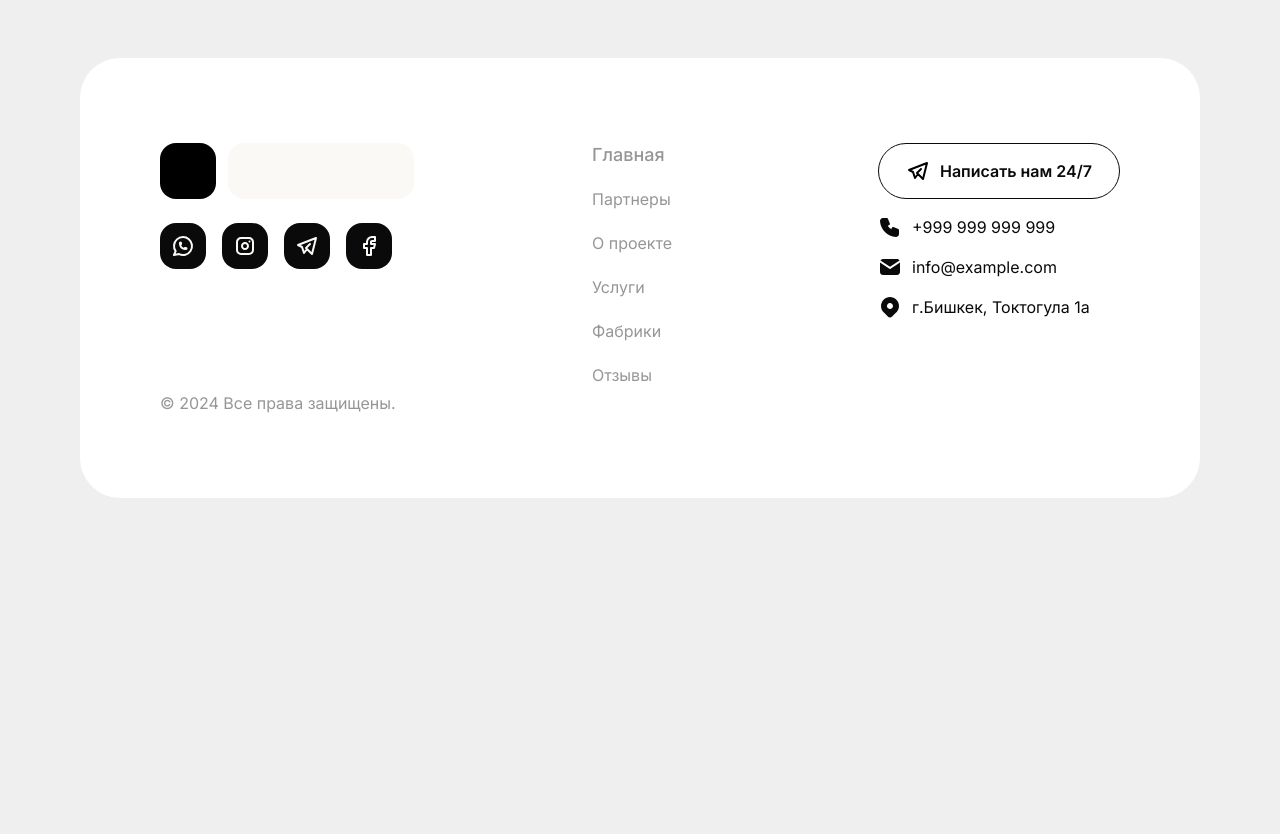
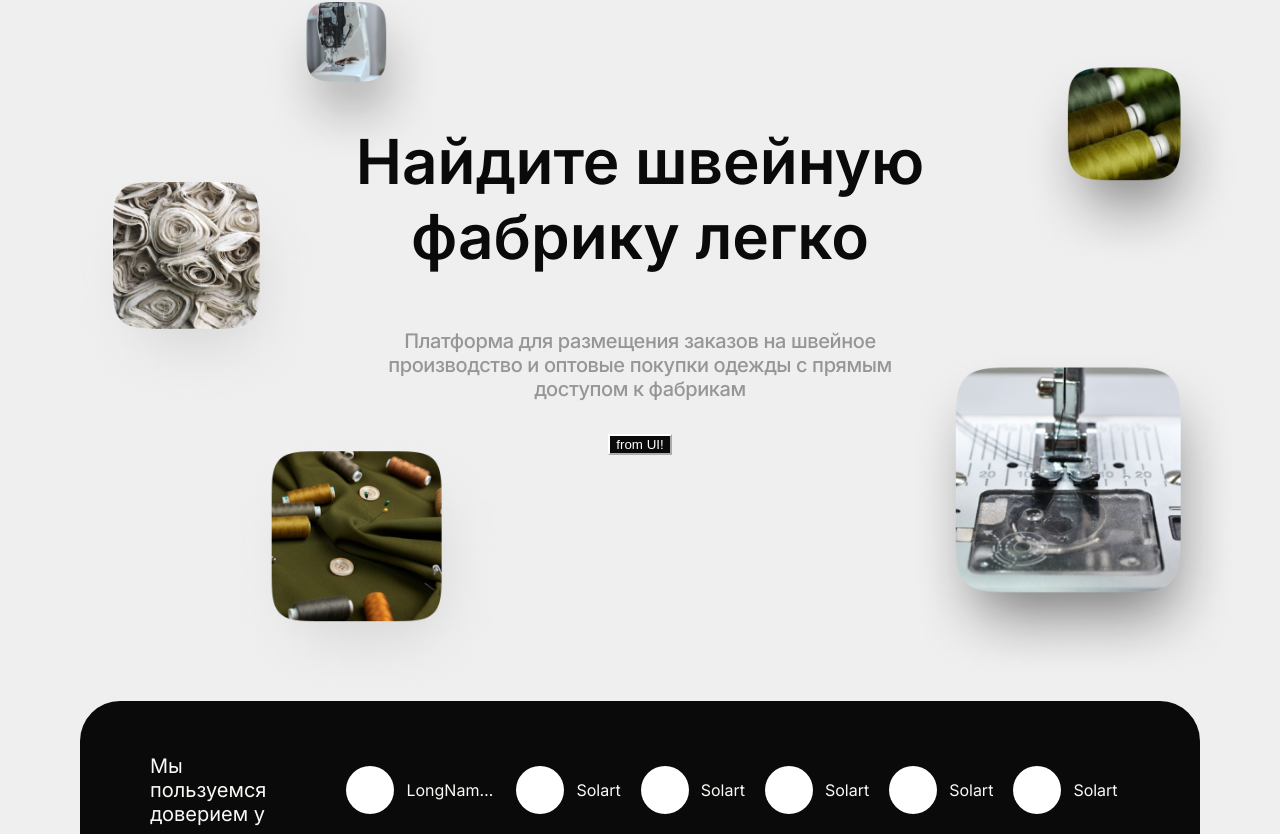
Before and after one commit to askarbekovDev/zentext, a Next.js app: page / in a window 1280 px wide. Shown: the part 146-980 px from the top of the page. Before the commit the page ends 800 px from the top, so only its background shows below. Built offline with nearby package versions, Linux system fonts and the light colour scheme.

Commit message:
landing in process

```diff
--- a/src/app/page.tsx
+++ b/src/app/page.tsx
@@ -10,17 +10,7 @@ export default function Home() {
     //   <br />
     //   <Status state="new" /><br /><Status state="approved" /><br /><Status state="rejected" />
     //   <br />
-    <>
-      <SearchBar />
-      {/* <SearchBar />
-      <SearchBar />
-      <SearchBar />
-      <SearchBar />
-      <SearchBar />
-      <SearchBar />
-      <SearchBar /> */}
-    </>
     // </div>
-    // <Intro />
+    <Intro />
   );
 }
--- a/src/components/intro.tsx/index.module.scss
+++ b/src/components/intro.tsx/index.module.scss
@@ -14,11 +14,11 @@
   align-items: center;
   .mainTitle {
     position: absolute;
-    top: 180px;
+    top: 190px;
     max-width: 833px;
     width: 100%;
     font-weight: 600;
-    font-size: 72px;
+    font-size: 62px;
     letter-spacing: -4%;
     text-align: center;
     color: var(--secondary_dark);
@@ -26,12 +26,11 @@
 
   .subTitle {
     position: absolute;
-    top: 350px;
+    top: 395px;
     max-width: 600px;
     width: 100%;
     font-size: 20px;
-    margin-top: 33px;
-    font-weight: 600;
+    font-weight: 500;
     line-height: 24px;
     letter-spacing: -0.02em;
     text-align: center;
@@ -45,7 +44,7 @@
   background-color: var(--secondary_dark);
 }
 
-div.inTrust {
+.inTrust {
   position: absolute;
   bottom: 0;
   display: flex;
@@ -56,6 +55,11 @@ div.inTrust {
   height: 178px;
   background-color: var(--secondary_dark);
   border-radius: 40px;
+  @media (max-width: 1200px) {
+    flex-direction: column;
+    height: 146px;
+    padding: 10px 20px;
+  }
   .text {
     width: 146px;
     color: var(--secondary_light);
@@ -64,20 +68,79 @@ div.inTrust {
     line-height: 24.2px;
     text-align: left;
     margin-left: 70px;
+    @media (max-width: 1200px) {
+      width: fit-content;
+      font-weight: 600;
+      text-align: center;
+      margin: 10px 0;
+    }
   }
 }
 
 .companies {
   display: flex;
-  margin: 0 70px 0 70px;
+  margin-inline: 70px;
   align-items: center;
   justify-content: space-between;
   width: 100%;
+  height: 75px;
+  overflow: hidden;
+  justify-content: space-evenly;
+  overflow-x: scroll;
+  scrollbar-width: thin;
   color: var(--secondary_light);
+  min-width: unset;
+  border-radius: 35px;
+  -webkit-overflow-scrolling: touch;
+  @media (max-width: 1200px) {
+    margin-inline: 0;
+  }
   .company {
+    max-width: 150px;
+    flex-shrink: 0;
     display: flex;
     align-items: center;
     justify-content: flex-start;
-    margin: 0 20px 0 20px;
+    margin-inline: 10px;
+    span {
+      overflow: hidden;
+      white-space: nowrap;
+      text-overflow: ellipsis;
+    }
   }
 }
+
+.imageFirst {
+  position: absolute;
+  top: 50%;
+  left: 50%;
+  transform: translate(-380px, -425px);
+}
+
+.imageSecond {
+  position: absolute;
+  top: 50%;
+  left: 50%;
+  transform: translate(380px, -360px);
+}
+
+.imageThird {
+  position: absolute;
+  top: 50%;
+  left: 50%;
+  transform: translate(-570px, -250px);
+}
+
+.imageFourth {
+  position: absolute;
+  top: 50%;
+  left: 50%;
+  transform: translate(268px, -60px);
+}
+
+.imageFifth {
+  position: absolute;
+  top: 50%;
+  left: 50%;
+  transform: translate(-410px, 20px);
+}
--- a/src/components/intro.tsx/index.tsx
+++ b/src/components/intro.tsx/index.tsx
@@ -3,7 +3,18 @@ import styles from './index.module.scss';
 import Image from 'next/image';
 
 const Intro = () => {
-  const companies = ['Solart', 'Solart', 'Solart', 'Solart', 'Solart'];
+  const companies = [
+    'LongNameCompany',
+    'Solart',
+    'Solart',
+    'Solart',
+    'Solart',
+    'Solart',
+    'Solart',
+    'Solart',
+    'Solart',
+    'Solart',
+  ];
   return (
     <div className="container">
       <div className={styles.intro}>
@@ -22,52 +33,52 @@ const Intro = () => {
               <div key={idx} className={styles.company}>
                 <div
                   style={{
-                    width: 48,
-                    height: 48,
+                    minWidth: 48,
+                    minHeight: 48,
                     borderRadius: 24,
                     backgroundColor: 'white',
                     marginRight: 12,
                   }}
                 />
-                {company}
+                <span title={company}>{company}</span>
               </div>
             ))}
           </div>
         </div>
         <Image
-          style={{ position: 'absolute', left: 230, top: 40 }}
+          className={styles.imageFirst}
           alt="img"
           src="/images/introImg1.png"
-          width={166}
-          height={166}
+          width={186}
+          height={186}
         />
         <Image
-          style={{ position: 'absolute', right: 0, top: 105 }}
+          className={styles.imageSecond}
           alt="img"
           src="/images/introImg2.png"
-          width={202}
-          height={202}
+          width={222}
+          height={222}
         />
         <Image
-          style={{ position: 'absolute', left: 50, top: 230 }}
+          className={styles.imageThird}
           alt="img"
           src="/images/introImg3.png"
-          width={234}
-          height={234}
+          width={254}
+          height={254}
         />
         <Image
-          style={{ position: 'absolute', right: 0, top: 425 }}
+          className={styles.imageFourth}
           alt="img"
           src="/images/introImg4.png"
-          width={304}
-          height={304}
+          width={334}
+          height={334}
         />
         <Image
-          style={{ position: 'absolute', left: 200, top: 490 }}
+          className={styles.imageFifth}
           alt="img"
           src="/images/introImg5.png"
-          width={244}
-          height={244}
+          width={274}
+          height={274}
         />
       </div>
     </div>
--- a/src/layouts/header/index.module.scss
+++ b/src/layouts/header/index.module.scss
@@ -5,6 +5,7 @@
   width: 100%;
   height: 80px;
   padding: 0 80px;
+  background-color: var(--primary_color);
   @media (max-width: 1200px) {
     padding: 0 40px;
   }
```
